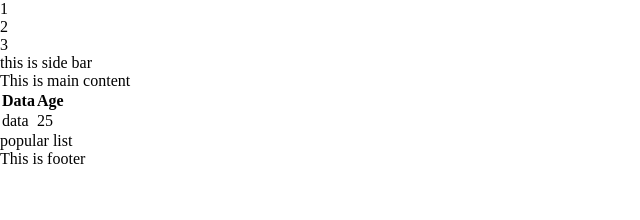
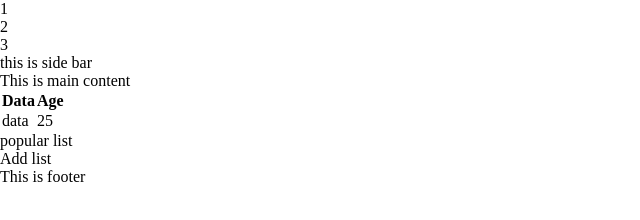
Before and after one commit to atefehbakhshi/maktab-143, a plain HTML site: page index.html in a window 1280 px wide. Shown: the whole page, without its empty margins (0-640 px from the left). Drawn offline with Linux system fonts and the light colour scheme.

Commit message:
feat: add list

```diff
--- a/index.html
+++ b/index.html
@@ -38,6 +38,9 @@
       <ul>
         <li>popular list</li>
       </ul>
+      <ul>
+        <li>Add list</li>
+      </ul>
     </main>
 
     <!-- FOOTER -->
```
